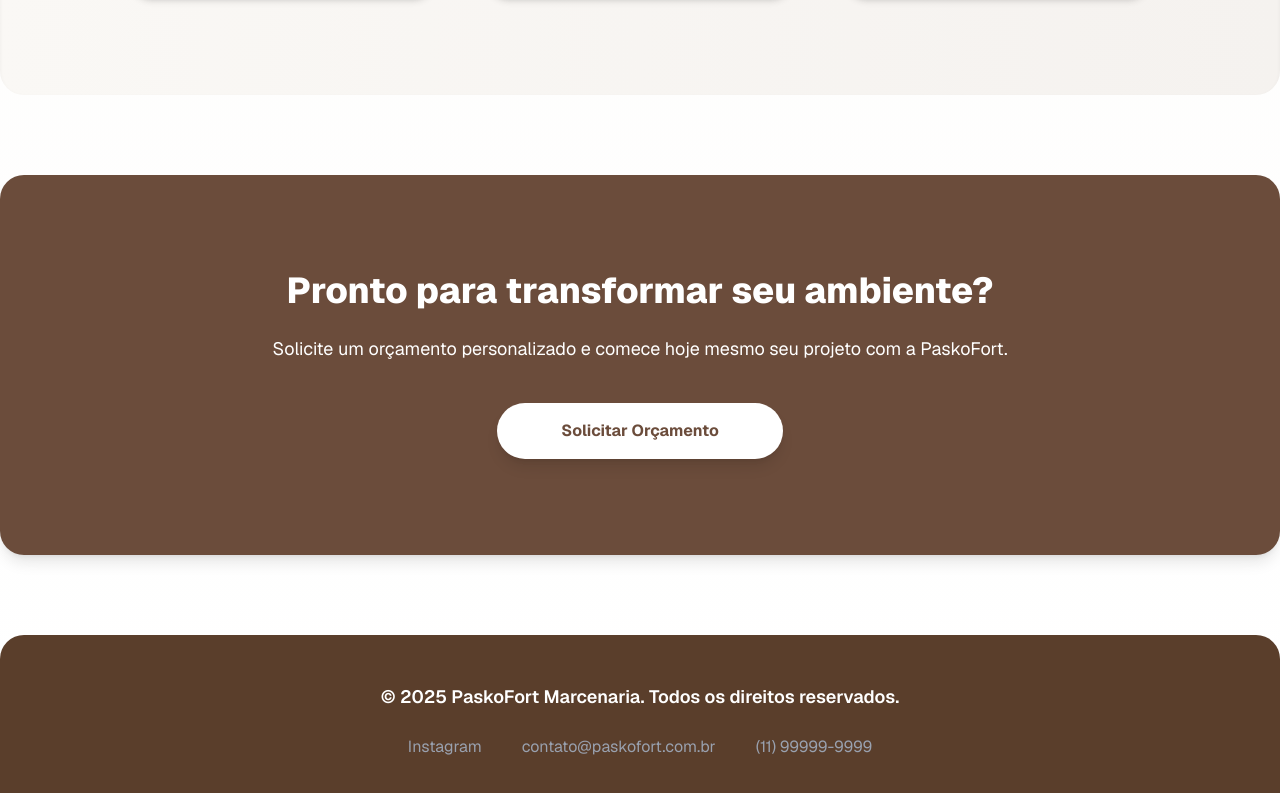
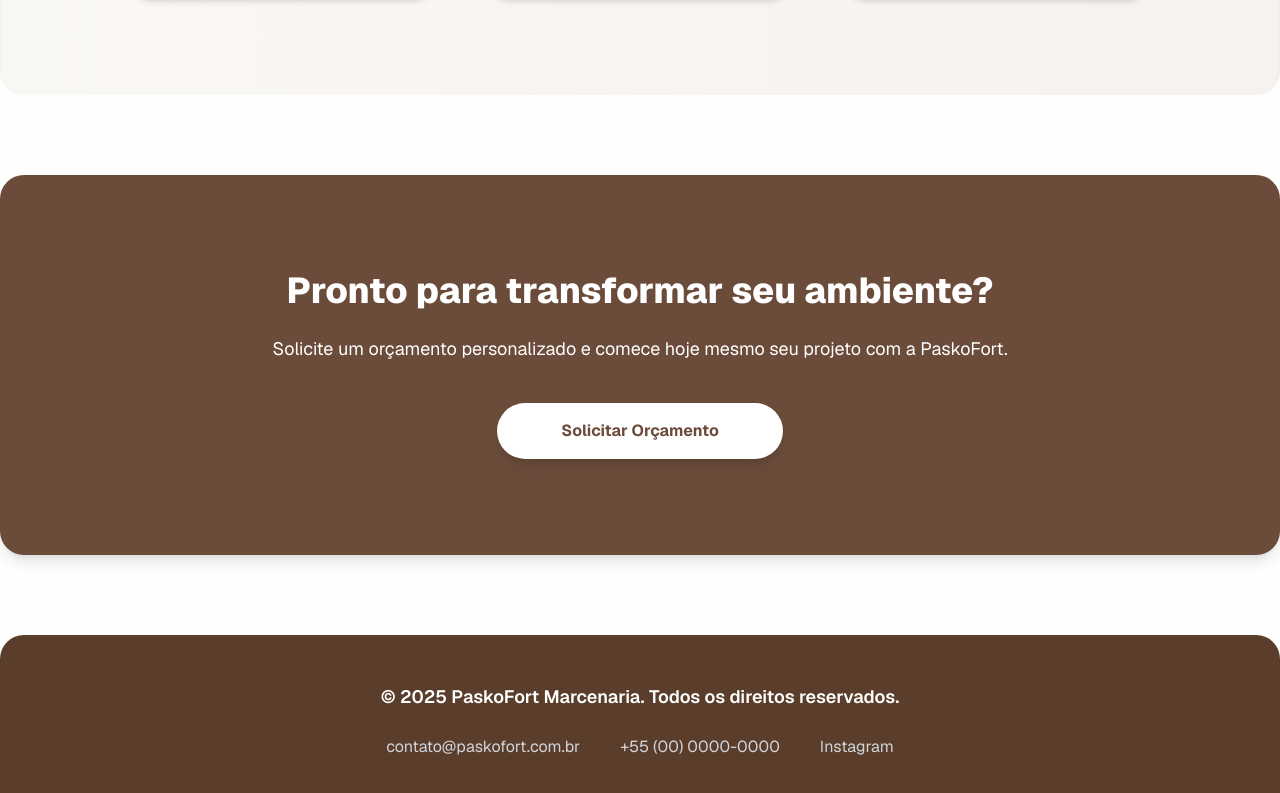
Before and after one commit to lucas-cercal/paskofort-site, a Next.js app: page / in a window 1280 px wide. Shown: the part 3265-4058 px from the top of the page. Built offline with nearby package versions, Linux system fonts and the light colour scheme.

Commit message:
feat: working progress

```diff
--- a/src/app/page.tsx
+++ b/src/app/page.tsx
@@ -3,7 +3,7 @@
 import Image from "next/image";
 import "react-responsive-carousel/lib/styles/carousel.min.css";
 import { Carousel } from "react-responsive-carousel";
-import { motion, useScroll, useTransform } from "framer-motion";
+import { motion } from "framer-motion";
 import { useEffect, useState } from "react";
 
 export default function Home() {
@@ -393,35 +393,34 @@
             <p className="text-white font-semibold text-lg">
               © {new Date().getFullYear()} PaskoFort Marcenaria. Todos os direitos reservados.
             </p>
-            <div className="flex justify-center space-x-10 text-gray-400">
-              <a
-                href="https://instagram.com/paskofort"
-                target="_blank"
-                rel="noopener noreferrer"
-                aria-label="Instagram"
-                className="hover:text-white transition"
-              >
-                Instagram
-              </a>
+            <div className="flex justify-center space-x-10 text-gray-300">
               <a
                 href="mailto:contato@paskofort.com.br"
+                className="hover:text-white transition-colors duration-300"
                 aria-label="Email"
-                className="hover:text-white transition"
               >
                 contato@paskofort.com.br
               </a>
               <a
-                href="tel:+5511999999999"
+                href="tel:+5500000000000"
+                className="hover:text-white transition-colors duration-300"
                 aria-label="Telefone"
-                className="hover:text-white transition"
               >
-                (11) 99999-9999
+                +55 (00) 0000-0000
+              </a>
+              <a
+                href="https://www.instagram.com/paskofort"
+                target="_blank"
+                rel="noopener noreferrer"
+                className="hover:text-white transition-colors duration-300"
+                aria-label="Instagram"
+              >
+                Instagram
               </a>
             </div>
           </div>
         </footer>
       </main>
-      {/* WHATSAPP FIXO */}
       <a
           href="https://wa.me/41985318314?text=Olá%2C+gostaria+de+saber+mais+sobre+os+produtos+da+PaskoFort"
           target="_blank"
```
Also changed, not shown: public/lucas.jpg (added). Lines whose indentation alone changed are shown as unchanged.
